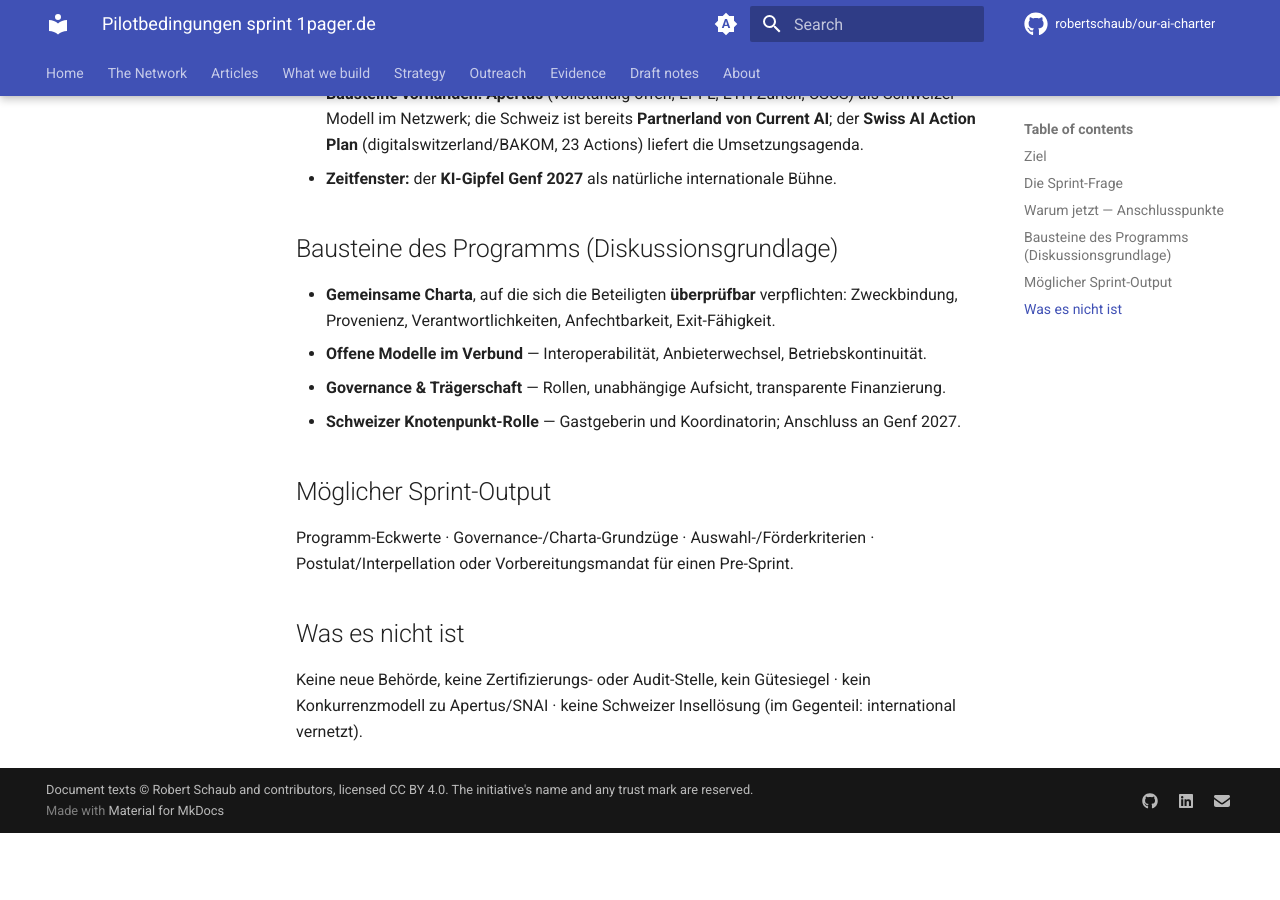
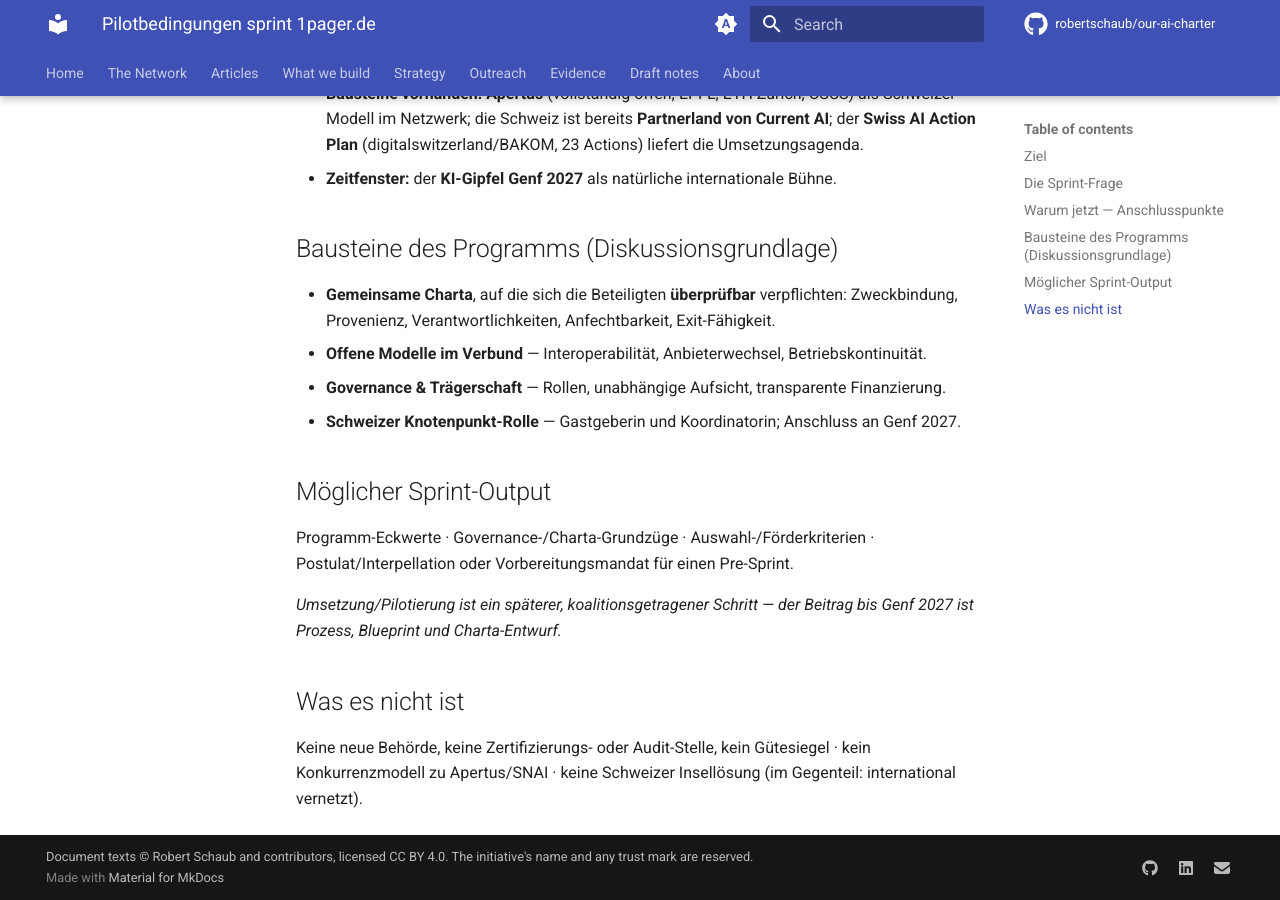
Before and after one commit to robertschaub/our-ai-charter, an MkDocs documentation site: the page built from docs/Outreach/pilotbedingungen-sprint-1pager.de.md, in a window 1280 px wide and 900 px high, scrolled down 978 px. Built offline with MkDocs 1.6.1 and Material for MkDocs 9.7.7, drawn with Linux system fonts in a browser that asks for light colours; plug-ins that fetch from the network failed and are left out; comment, search, counter and statistics services are not loaded; before the commit the page ends 1811 px from its top, so only the background shows below that.

Commit message:
docs(outreach): note implementation is coalition-carried/later in the sprint 1-pager
Add a one-line realism note: the contribution to Geneva 2027 is process,
blueprint and common-charter draft; actual implementation/piloting is a later,
coalition-carried step (not a solo deliverable).

Co-Authored-By: Claude Opus 4.8 <noreply@anthropic.com>

```diff
--- a/docs/Outreach/pilotbedingungen-sprint-1pager.de.md
+++ b/docs/Outreach/pilotbedingungen-sprint-1pager.de.md
@@ -29,6 +29,8 @@
 
 Programm-Eckwerte · Governance-/Charta-Grundzüge · Auswahl-/Förderkriterien · Postulat/Interpellation oder Vorbereitungsmandat für einen Pre-Sprint.
 
+*Umsetzung/Pilotierung ist ein späterer, koalitionsgetragener Schritt — der Beitrag bis Genf 2027 ist Prozess, Blueprint und Charta-Entwurf.*
+
 ## Was es nicht ist
 
 Keine neue Behörde, keine Zertifizierungs- oder Audit-Stelle, kein Gütesiegel · kein Konkurrenzmodell zu Apertus/SNAI · keine Schweizer Insellösung (im Gegenteil: international vernetzt).
```
